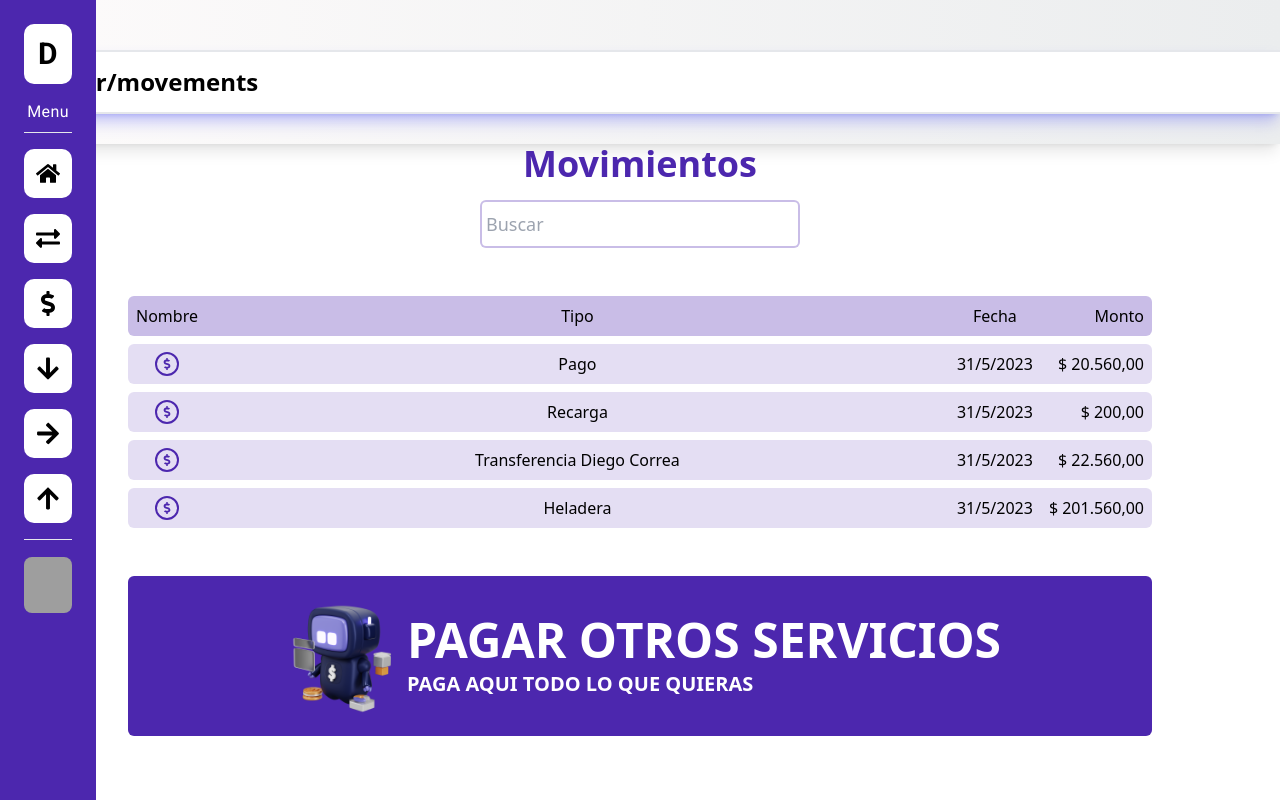
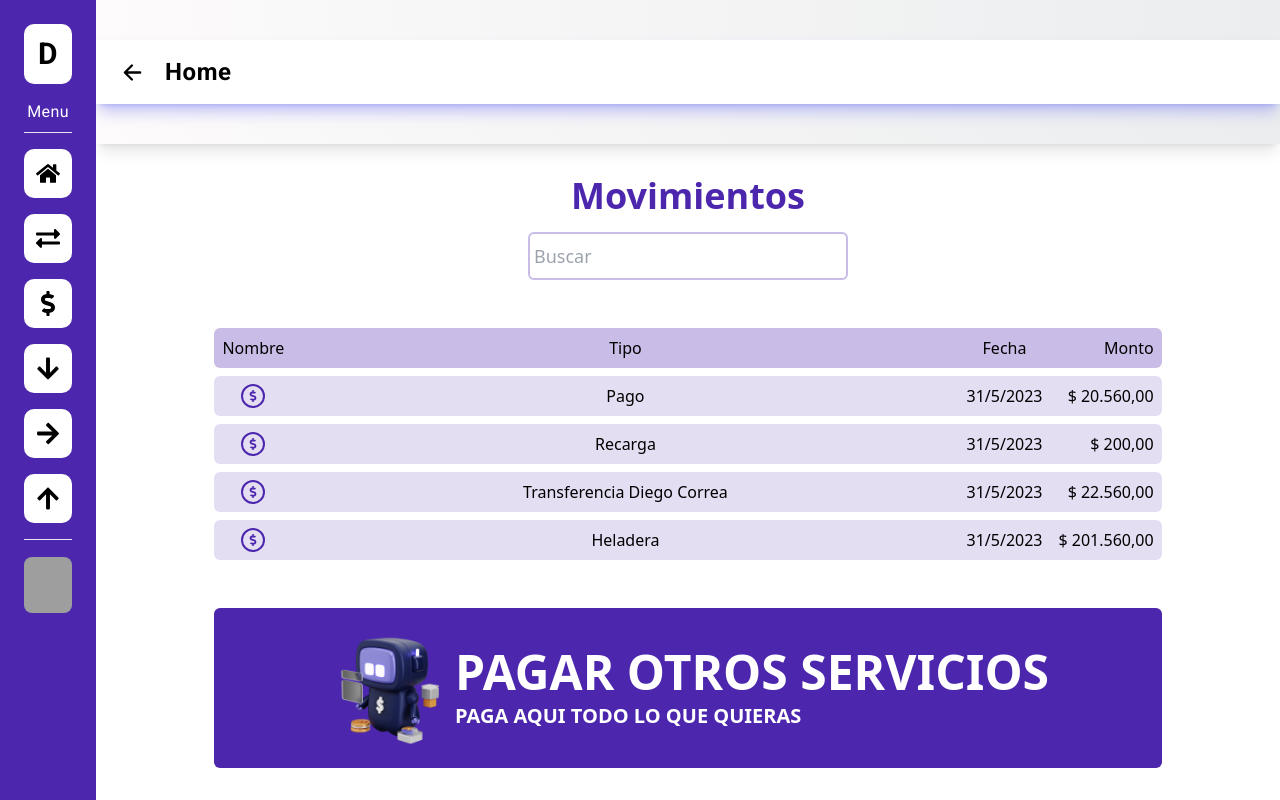
Before and after one commit to No-Country/s8-10-m-node-react, a React (Vite) app in the folder frontend/: page /user/movements in a window 1280 px wide. Built offline with nearby package versions, Linux system fonts and the light colour scheme; sample sign-in values are in the browser's storage; grey boxes are pictures that could not be loaded.

Commit message:
Panel and add card to home

```diff
--- a/frontend/src/components/BackButton.jsx
+++ b/frontend/src/components/BackButton.jsx
@@ -9,8 +9,8 @@ export const BackButton = () => {
   }
 
   return (
-    <button onClick={goBackPage} className="top-4  rotate-180">
-      <IoArrowBack />
+    <button onClick={goBackPage}>
+      <IoArrowBack size={25} />
     </button>
   )
 }
--- a/frontend/src/components/MenuItems.jsx
+++ b/frontend/src/components/MenuItems.jsx
@@ -1,65 +1,22 @@
 import { NavLink } from 'react-router-dom'
-import {
-  FaArrowUp,
-  FaArrowRight,
-  FaHome,
-  FaArrowDown,
-  FaExchangeAlt,
-  FaDollarSign,
-} from 'react-icons/fa'
-import { useLayoutContext } from '../context/LayoutContext'
 
-const MenuItems = ({ isOpen, setIsOpen }) => {
-  const { windowWidth } = useLayoutContext
-
-  const menuItems = [
-    {
-      name: 'Home',
-      icon: <FaHome size={25} />,
-      link: '/user/home',
-    },
-    {
-      name: 'Movimientos',
-      icon: <FaExchangeAlt size={25} />,
-      link: '/user/movements',
-    },
-    {
-      name: 'Servicios',
-      icon: <FaDollarSign size={25} />,
-      link: '/user/services',
-      condition: windowWidth > 768 ? true : false,
-    },
-    {
-      name: 'Retirar',
-      icon: <FaArrowDown size={25} />,
-      link: '',
-      condition: windowWidth > 768 ? true : false,
-    },
-    {
-      name: 'Transferir',
-      icon: <FaArrowRight size={25} />,
-      link: '/user/transfers',
-    },
-    {
-      name: 'Recargar',
-      icon: <FaArrowUp size={25} />,
-      link: null,
-    },
-  ]
+const MenuItems = ({ isOpen, setIsOpen, items }) => {
   return (
     <>
-      {menuItems.map((item) => (
+      {items.map((item) => (
         <NavLink
-          className={`px-3 py-3 bg-white flex ${item.condition && 'hidden'
-            } rounded-[10px] items-center justify-center w-full gap-2 duration-600`}
+          className={`px-3 py-3 bg-white flex ${
+            item.condition && 'hidden'
+          } rounded-[10px] items-center justify-center w-full gap-2 duration-600`}
           key={item.link}
           to={item.link}
           onClick={() => setIsOpen(false)}
         >
           {item.icon}
           <p
-            className={`text-base font-roboto tracking-wider ${isOpen ? 'inline-block' : 'hidden'
-              }`}
+            className={`text-base font-roboto tracking-wider ${
+              isOpen ? 'inline-block' : 'hidden'
+            }`}
           >
             {item.name}
           </p>
--- a/frontend/src/components/NavBar.jsx
+++ b/frontend/src/components/NavBar.jsx
@@ -4,7 +4,7 @@ import { IoExitOutline } from 'react-icons/io5'
 import MenuItems from './MenuItems'
 import { Link } from 'react-router-dom'
 
-export const NavBar = ({ isOpen, toggleOpen, setIsOpen }) => {
+export const NavBar = ({ isOpen, toggleOpen, setIsOpen, items }) => {
   const { logOut } = useUserContext()
 
   return (
@@ -25,7 +25,7 @@ export const NavBar = ({ isOpen, toggleOpen, setIsOpen }) => {
       >
         Menu
       </h4>
-      <MenuItems isOpen={isOpen} setIsOpen={setIsOpen} />
+      <MenuItems isOpen={isOpen} items={items} setIsOpen={setIsOpen} />
       <div
         className={`w-full h-auto flex items-center justify-between bg-transparent border-t pt-3 text-white ${
           isOpen && 'gap-4'
@@ -33,7 +33,7 @@ export const NavBar = ({ isOpen, toggleOpen, setIsOpen }) => {
       >
         <Link>
           <img
-            className="w-14 h-14 rounded-lg object-cover cursor-pointer"
+            className="w-14 h-14 rounded-lg object-cover cursor-pointer "
             src="https://www.huie.org.nz/wp-content/uploads/2022/05/elizeu-dias-2EGNqazbAMk-unsplash-1-e1653620036569-350x233.jpg"
             alt=""
           />
--- a/frontend/src/components/PanelBack.jsx
+++ b/frontend/src/components/PanelBack.jsx
@@ -3,9 +3,9 @@ import { BackButton } from './BackButton'
 
 const PanelBack = ({ name }) => {
   return (
-    <div className="mt-5 pl-2 h-16 w-full bg-white border-t-2 border-b-2 flex gap-5 items-center shadow-lg shadow-indigo-500/40 ">
+    <div className="h-16 w-full pl-6 bg-white flex gap-5 items-center shadow-lg shadow-indigo-500/40">
       <BackButton />
-      <h1 className="text-2xl font-bold">{name}</h1>
+      <h1 className="text-2xl font-bold font-roboto tracking-wide">{name}</h1>
     </div>
   )
 }
--- a/frontend/src/components/PanelNavMobile.jsx
+++ b/frontend/src/components/PanelNavMobile.jsx
@@ -1,26 +1,38 @@
-import { useLayoutContext } from '../context/LayoutContext'
 import { Link, useLocation } from 'react-router-dom'
 import { FaBars, FaBell } from 'react-icons/fa'
 import PanelBack from '../components/PanelBack'
 import { useState, useEffect } from 'react'
 
-const PanelNavMobile = ({ toggleOpen }) => {
-  const [mobilePanel, setMobilePanel] = useState(false)
+const PanelNavMobile = ({ toggleOpen, items }) => {
+  const [mobilePanel, setMobilePanel] = useState({
+    condition: false,
+    name: '',
+  })
 
   const location = useLocation()
-  const { windowWidth } = useLayoutContext()
   useEffect(() => {
-    if (location.pathname === '/user/home') {
-      setMobilePanel(true)
-    } else {
-      setMobilePanel(false)
+    for (const item of items) {
+      if (location.pathname === '/user/home' && item.link === '/user/home') {
+        return setMobilePanel({
+          condition: true,
+          name: item.name,
+        })
+      } else {
+        return setMobilePanel({
+          condition: false,
+          name: item.name,
+        })
+      }
     }
   }, [location])
 
-  // TODO: Terminar la condifción para que utilice bien estos paneles
   return (
-    <section className="w-full flex justify-evenly gap-8 items-center h-12 bg-gradient-to-r from-[#FDFBFB] to-[#EBEDEE] shadow-lg md:h-36">
-      {mobilePanel && windowWidth < 768 ? (
+    <section
+      className={`w-full flex justify-evenly gap-8 items-center h-12 bg-gradient-to-r from-[#FDFBFB] to-[#EBEDEE] shadow-lg md:h-36 md:mb-8 ${
+        location.pathname !== '/user/home' && 'md:h-16'
+      }`}
+    >
+      {mobilePanel.condition ? (
         <>
           <FaBars
             size={20}
@@ -36,7 +48,7 @@ const PanelNavMobile = ({ toggleOpen }) => {
           </Link>
         </>
       ) : (
-        <PanelBack name={location.pathname} />
+        <PanelBack name={mobilePanel.name} />
       )}
     </section>
   )
--- a/frontend/src/context/UserContext.jsx
+++ b/frontend/src/context/UserContext.jsx
@@ -17,7 +17,6 @@ const UserProvider = ({ children }) => {
     if (loggedUserJSON) {
       const user = JSON.parse(loggedUserJSON)
       setUser(user)
-      console.log(user)
     } else {
       setUser({})
     }
@@ -50,9 +49,7 @@ const UserProvider = ({ children }) => {
 
   return (
     <UserContext.Provider value={{ user, login, logOut, loading }}>
-      <LayoutProvider>
-        {loading ? <Loader /> : children}
-      </LayoutProvider>
+      <LayoutProvider>{loading ? <Loader /> : children}</LayoutProvider>
     </UserContext.Provider>
   )
 }
--- a/frontend/src/main.jsx
+++ b/frontend/src/main.jsx
@@ -5,9 +5,9 @@ import App from './App.jsx'
 import './index.css'
 
 ReactDOM.createRoot(document.getElementById('root')).render(
-  <React.StrictMode>
-    <UserProvider>
-      <App />
-    </UserProvider>
-  </React.StrictMode>
+  // <React.StrictMode>
+  <UserProvider>
+    <App />
+  </UserProvider>
+  // </React.StrictMode>
 )
--- a/frontend/src/pages/Home.jsx
+++ b/frontend/src/pages/Home.jsx
@@ -1,6 +1,6 @@
 import { Button } from '../components/Button'
 import { Link } from 'react-router-dom'
-// import { CreditCardComp } from '../components/CreditCardComp'
+import { CreditCardComp } from '../components/CreditCardComp'
 import {
   IoTrendingUp,
   IoTrendingDownOutline,
@@ -12,7 +12,9 @@ import { useState } from 'react'
 
 export const Home = () => {
   const [showBalance, setshowBalance] = useState(false)
-  const { logOut } = useUserContext()
+  const { user } = useUserContext()
+  const { payload } = user
+  console.log(payload)
 
   return (
     <>
@@ -45,7 +47,17 @@ export const Home = () => {
           </Button>
         </div>
       </section>
-      {/* <CreditCardComp height="160" cardNumber="4111111111111111" /> */}
+      <section>
+        {user ? (
+          <CreditCardComp
+            cardNumber={payload?.accountInfo?.dominoCard?.cardNumber}
+            isDomino={true}
+            name={`${payload?.profile?.fullName} ${payload?.profile?.lastName}`}
+          />
+        ) : (
+          <p>Cargando tarjetas</p>
+        )}
+      </section>
     </>
   )
 }
--- a/frontend/src/pages/Layout.jsx
+++ b/frontend/src/pages/Layout.jsx
@@ -2,6 +2,15 @@ import { NavBar } from '../components/NavBar'
 import { Outlet, redirect } from 'react-router-dom'
 import { useState } from 'react'
 import PanelNavMobile from '../components/PanelNavMobile'
+import {
+  FaArrowUp,
+  FaArrowRight,
+  FaHome,
+  FaArrowDown,
+  FaExchangeAlt,
+  FaDollarSign,
+} from 'react-icons/fa'
+import { useLayoutContext } from '../context/LayoutContext'
 
 export function loader() {
   const loggedUserJSON = window.sessionStorage.getItem('dominoUser')
@@ -17,11 +26,51 @@ export const UserLayout = () => {
   function toggleOpen() {
     setIsOpen(!isOpen)
   }
-
+  const { windowWidth } = useLayoutContext()
+  const menuItems = [
+    {
+      name: 'Home',
+      icon: <FaHome size={25} />,
+      link: '/user/home',
+    },
+    {
+      name: 'Movimientos',
+      icon: <FaExchangeAlt size={25} />,
+      link: '/user/movements',
+    },
+    {
+      name: 'Servicios',
+      icon: <FaDollarSign size={25} />,
+      link: '/user/services',
+      condition: windowWidth > 768 ? true : false,
+    },
+    {
+      name: 'Retirar',
+      icon: <FaArrowDown size={25} />,
+      link: '',
+      condition: windowWidth > 768 ? true : false,
+    },
+    {
+      name: 'Transferir',
+      icon: <FaArrowRight size={25} />,
+      link: '/user/transfers',
+    },
+    {
+      name: 'Recargar',
+      icon: <FaArrowUp size={25} />,
+      link: null,
+    },
+  ]
   return (
-    <main className="">
-      <PanelNavMobile toggleOpen={toggleOpen} />
-      <NavBar toggleOpen={toggleOpen} isOpen={isOpen} setIsOpen={setIsOpen} />
+    <main className="md:ml-24">
+      {}
+      <PanelNavMobile toggleOpen={toggleOpen} items={menuItems} />
+      <NavBar
+        toggleOpen={toggleOpen}
+        isOpen={isOpen}
+        items={menuItems}
+        setIsOpen={setIsOpen}
+      />
       <div className="">
         <Outlet />
       </div>
--- a/frontend/src/utils/formatCreditCardNumber.js
+++ b/frontend/src/utils/formatCreditCardNumber.js
@@ -1,4 +1,11 @@
-export function formatCreditCardNumber (number) {
-  const parts = number.match(/[\s\S]{1,4}/g)
-  return parts.join(' ')
+export function formatCreditCardNumber(number) {
+  if (typeof number !== 'string') {
+    return ''
+  }
+
+  const parts = number.match(/[0-9]{1,4}/g)
+  if (parts) {
+    return parts.join(' ')
+  }
+  return ''
 }
```
